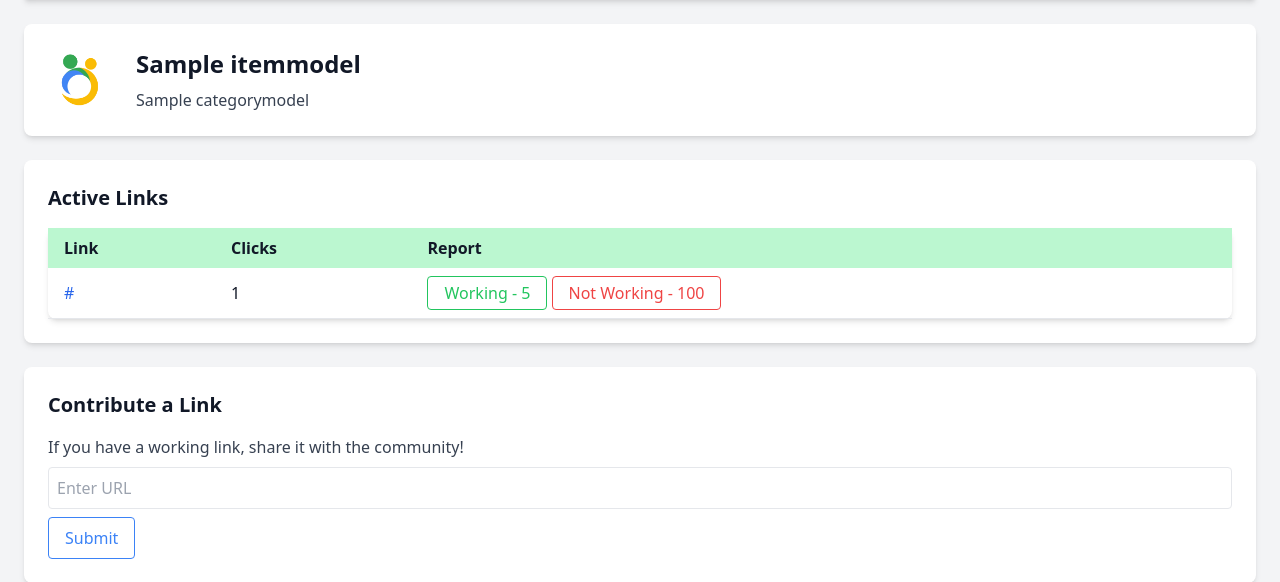
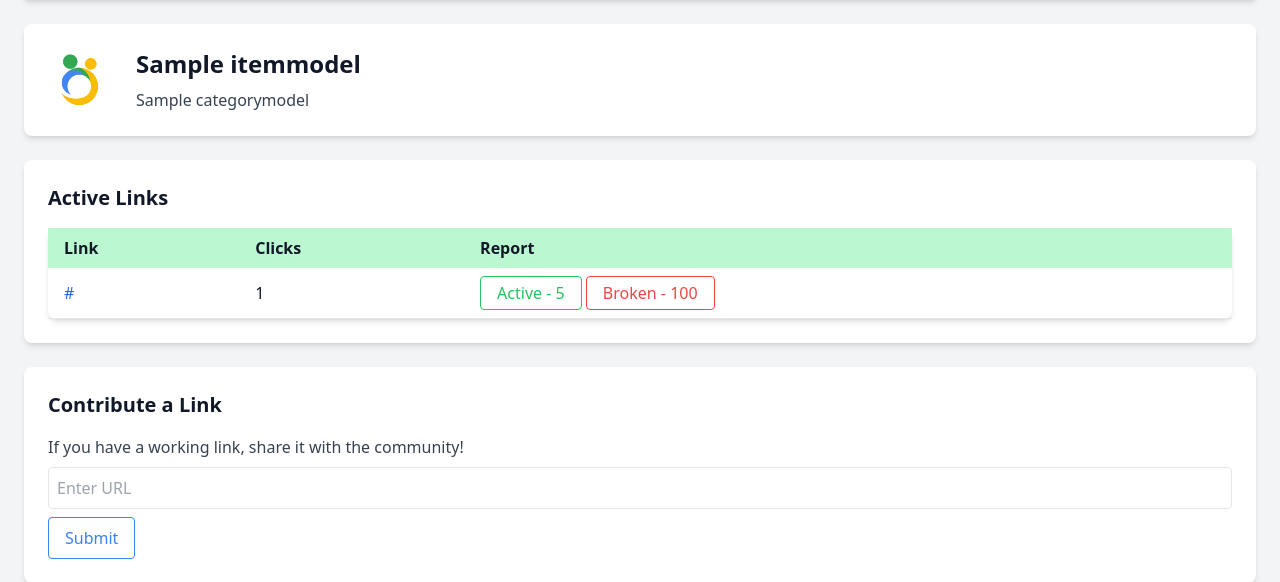
Before and after one commit to codinasion/unilnk, a Django app: a page that uses templates/item.html in a window 1280 px wide. Shown: the part 88-670 px from the top of the page. Run offline with Django 5.2, Linux system fonts and the light colour scheme; tables that the repository leaves empty hold one stand-in row (values such as "Sample post").

Commit message:
Refactor item template to include active and broken link reporting buttons; rename "Not Verified Links" section to "Contributed Links"

```diff
--- a/templates/item.html
+++ b/templates/item.html
@@ -41,8 +41,9 @@
                                 {{ working_link.get_total_clicks|intcomma }}
                             </td>
                             <td class="py-2 px-4">
-                                <button class="border border-green-500 text-green-500 px-4 py-1 rounded hover:bg-green-100">Working - 5</button>
-                            <button class="border border-red-500 text-red-500 px-4 py-1 rounded hover:bg-red-100">Not Working - 100</button>
+                                {% include "partials/report/active.html" with link=working_link %}
+                                {% include "partials/report/broken.html" with link=working_link %}
+
                         </td>
                         </tr>
                     {% endfor %}
@@ -53,7 +54,7 @@
     {% if not_verified_links %}
     <!-- Not Verified Links Section -->
     <div class="bg-white p-6 shadow-md rounded-lg mb-6">
-        <h3 class="text-xl font-semibold mb-4">Not Verified Links</h3>
+        <h3 class="text-xl font-semibold mb-4">Contributed Links</h3>
         <table class="min-w-full bg-white shadow-md rounded-lg">
             <thead class="bg-yellow-200">
                 <tr>
@@ -75,8 +76,8 @@
                             {{ not_verified_link.get_total_clicks|intcomma }}
                         </td>
                         <td class="py-2 px-4">
-                            <button class="border border-green-500 text-green-500 px-4 py-1 rounded hover:bg-green-100">Working - 5</button>
-                            <button class="border border-red-500 text-red-500 px-4 py-1 rounded hover:bg-red-100">Not Working - 100</button>
+                            {% include "partials/report/active.html" with link=not_verified_link %}
+                            {% include "partials/report/broken.html" with link=not_verified_link %}
                         </td>
                     </tr>
                 {% endfor %}
@@ -109,8 +110,8 @@
                             {{ not_working_link.get_total_clicks|intcomma }}
                         </td>
                         <td class="py-2 px-4">
-                            <button class="border border-green-500 text-green-500 px-4 py-1 rounded hover:bg-green-100">Working - 5</button>
-                            <button class="border border-red-500 text-red-500 px-4 py-1 rounded hover:bg-red-100">Not Working - 100</button>
+                            {% include "partials/report/active.html" with link=not_working_link %}
+                            {% include "partials/report/broken.html" with link=not_working_link %}
                         </td>
                     </tr>
                 {% endfor %}
--- /dev/null
+++ b/templates/partials/report/active.html
@@ -0,0 +1,3 @@
+<button
+title="Click this button if the link is working for you to help others."
+class="border border-green-500 text-green-500 px-4 py-1 rounded hover:bg-green-100">Active - 5</button>
--- /dev/null
+++ b/templates/partials/report/broken.html
@@ -0,0 +1,3 @@
+<button
+title="Report this link if it is broken."
+class="border border-red-500 text-red-500 px-4 py-1 rounded hover:bg-red-100">Broken - 100</button>
```
